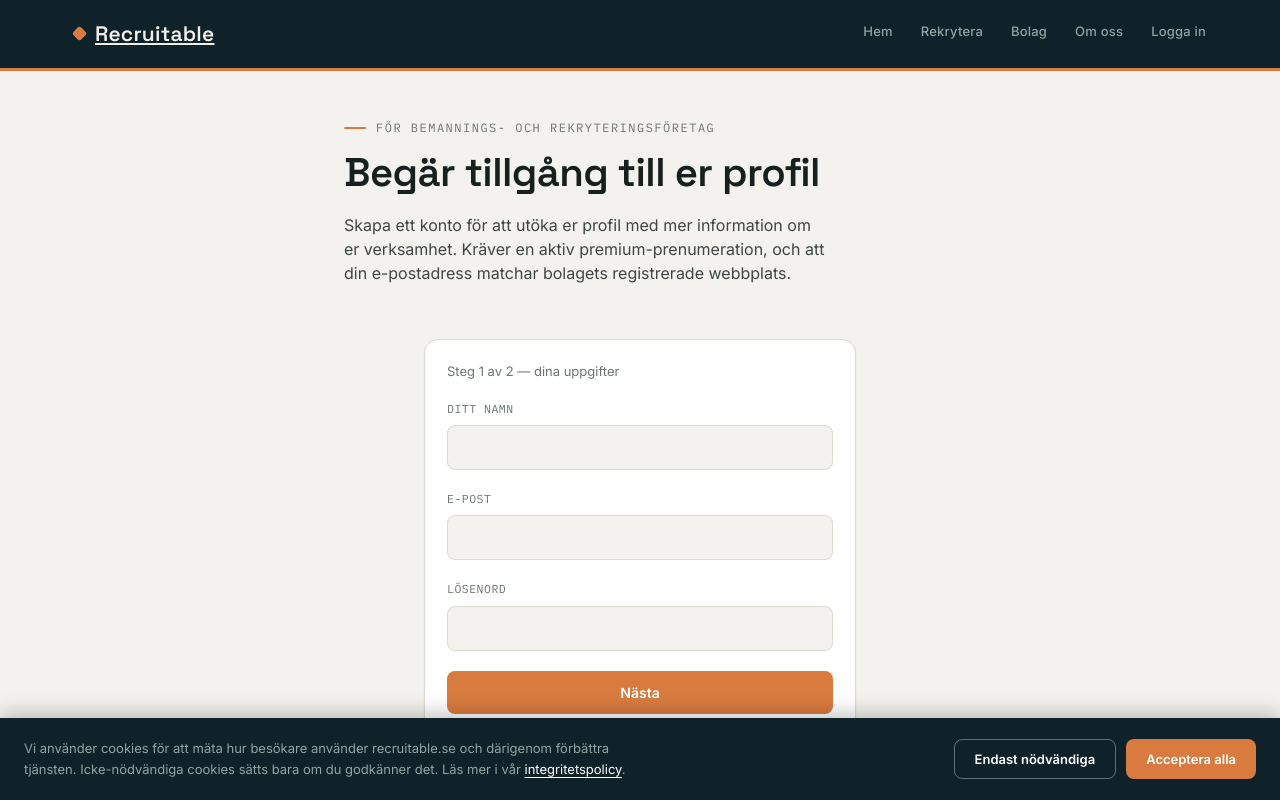
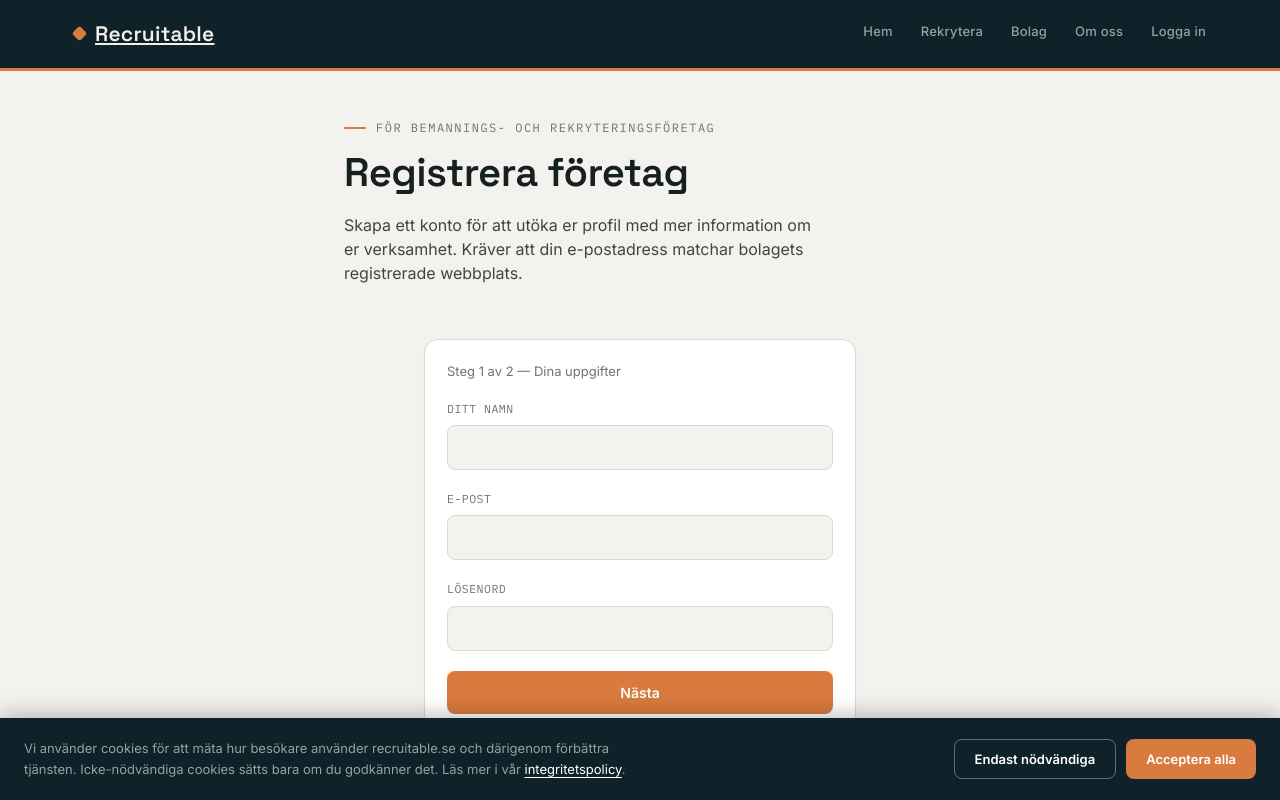
Before and after one commit to josefgnegussie-design/recruitable, a Next.js app: page /for-bolag/registrera in a window 1280 px wide. Built offline with nearby package versions, Linux system fonts and the light colour scheme.

Commit message:
Uppdatera text på registreringssidan

```diff
--- a/app/for-bolag/registrera/page.js
+++ b/app/for-bolag/registrera/page.js
@@ -6,10 +6,10 @@ export default function RegistreraPage() {
       <section className="hero" style={{ gridTemplateColumns: "1fr", maxWidth: 640, margin: "0 auto" }}>
         <div>
           <div className="eyebrow">För bemannings- och rekryteringsföretag</div>
-          <h1 className="hero-title">Begär tillgång till er profil</h1>
+          <h1 className="hero-title">Registrera företag</h1>
           <p className="hero-sub">
-            Skapa ett konto för att utöka er profil med mer information om er verksamhet. Kräver en aktiv
-            premium-prenumeration, och att din e-postadress matchar bolagets registrerade webbplats.
+            Skapa ett konto för att utöka er profil med mer information om er verksamhet. Kräver att din
+            e-postadress matchar bolagets registrerade webbplats.
           </p>
         </div>
       </section>
--- a/components/admin/RegisterForm.js
+++ b/components/admin/RegisterForm.js
@@ -80,7 +80,7 @@ export default function RegisterForm() {
     return (
       <form className="auth-panel" onSubmit={handleStep1}>
         <p style={{ fontSize: 13, color: "var(--color-muted)", marginTop: 0, marginBottom: 18 }}>
-          Steg 1 av 2 — dina uppgifter
+          Steg 1 av 2 — Dina uppgifter
         </p>
         <div className="field">
           <label htmlFor="reg-name">Ditt namn</label>
@@ -112,7 +112,7 @@ export default function RegisterForm() {
   return (
     <form className="auth-panel" onSubmit={handleStep2}>
       <p style={{ fontSize: 13, color: "var(--color-muted)", marginTop: 0, marginBottom: 18 }}>
-        Steg 2 av 2 — ert bolag
+        Steg 2 av 2 — Ert bolag
       </p>
       <div className="field">
         <label htmlFor="reg-company-name">Företagsnamn</label>
```
